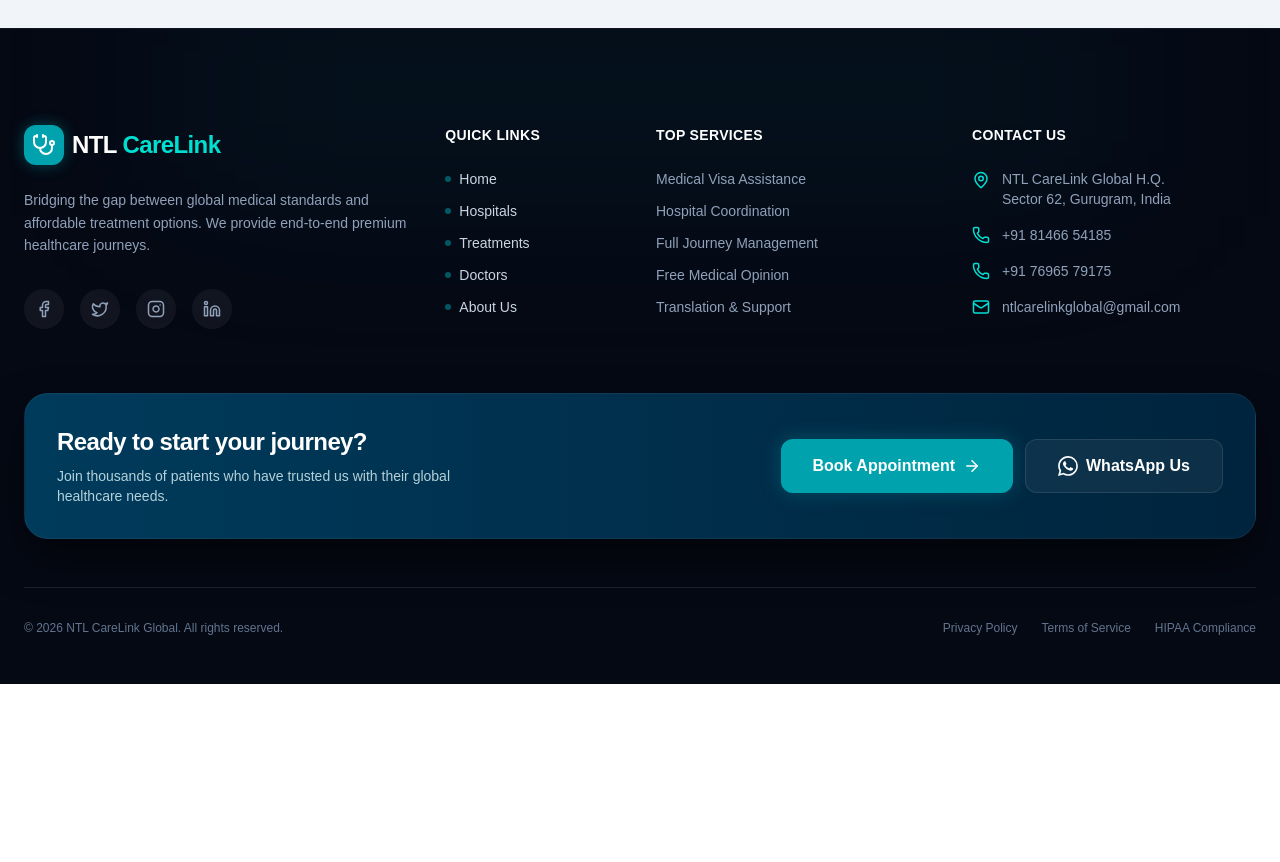
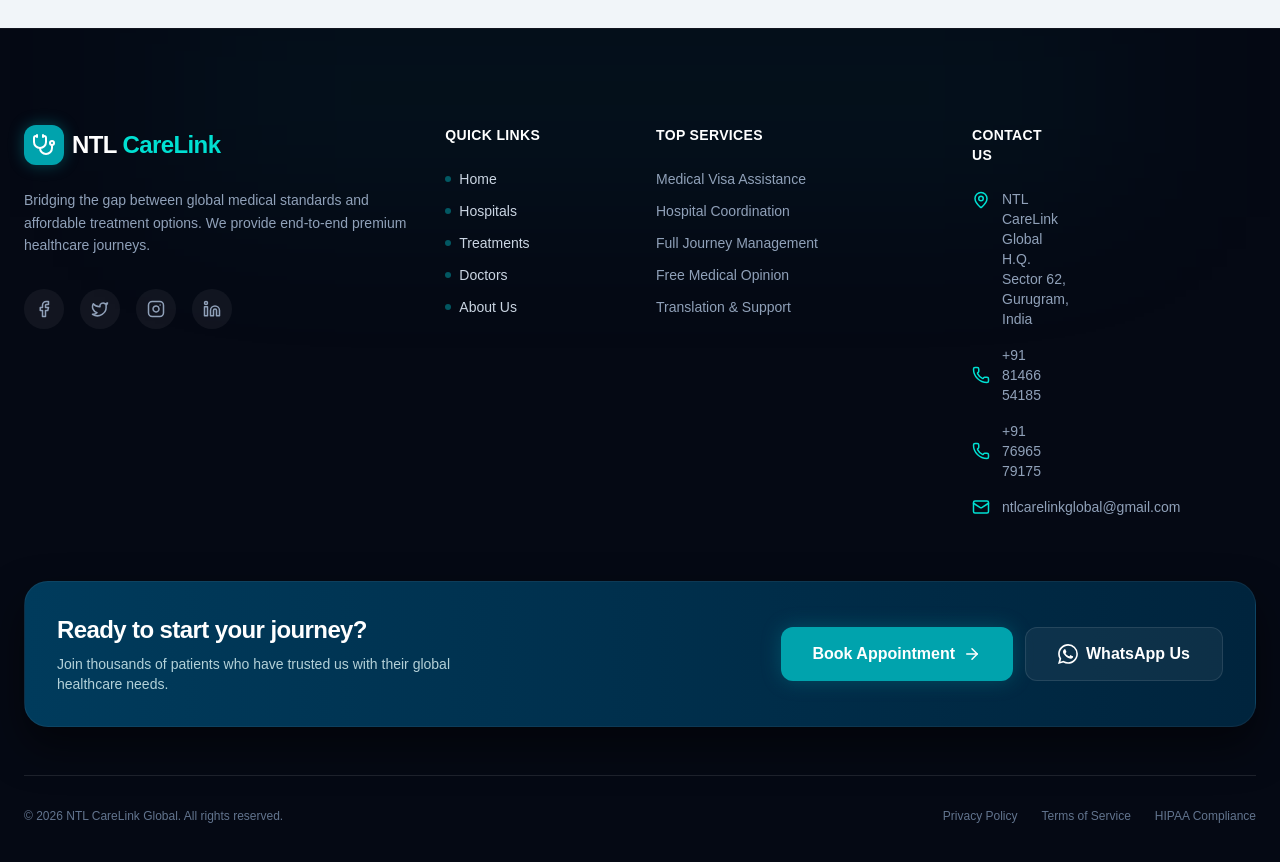
Before and after one commit to Sheetal-beniwal/NTL_CareLink, a Next.js app: page / in a window 1280 px wide. Shown: the part 6040-6902 px from the top of the page. Before the commit the page ends 6724 px from the top, so only its background shows below. Built offline with nearby package versions, Linux system fonts and the light colour scheme.

Commit message:
footer changes

```diff
--- a/src/app/Components/Footer.tsx
+++ b/src/app/Components/Footer.tsx
@@ -72,7 +72,7 @@
           </div>
 
           {/* Contact Info (3 cols) */}
-          <div className="lg:col-span-3 space-y-6">
+          <div className="lg:acol-spn-3 space-y-6">
             <h4 className="text-white font-bold tracking-wide uppercase text-sm">Contact Us</h4>
             <ul className="space-y-4 text-sm">
               <li className="flex items-start gap-3">
```
